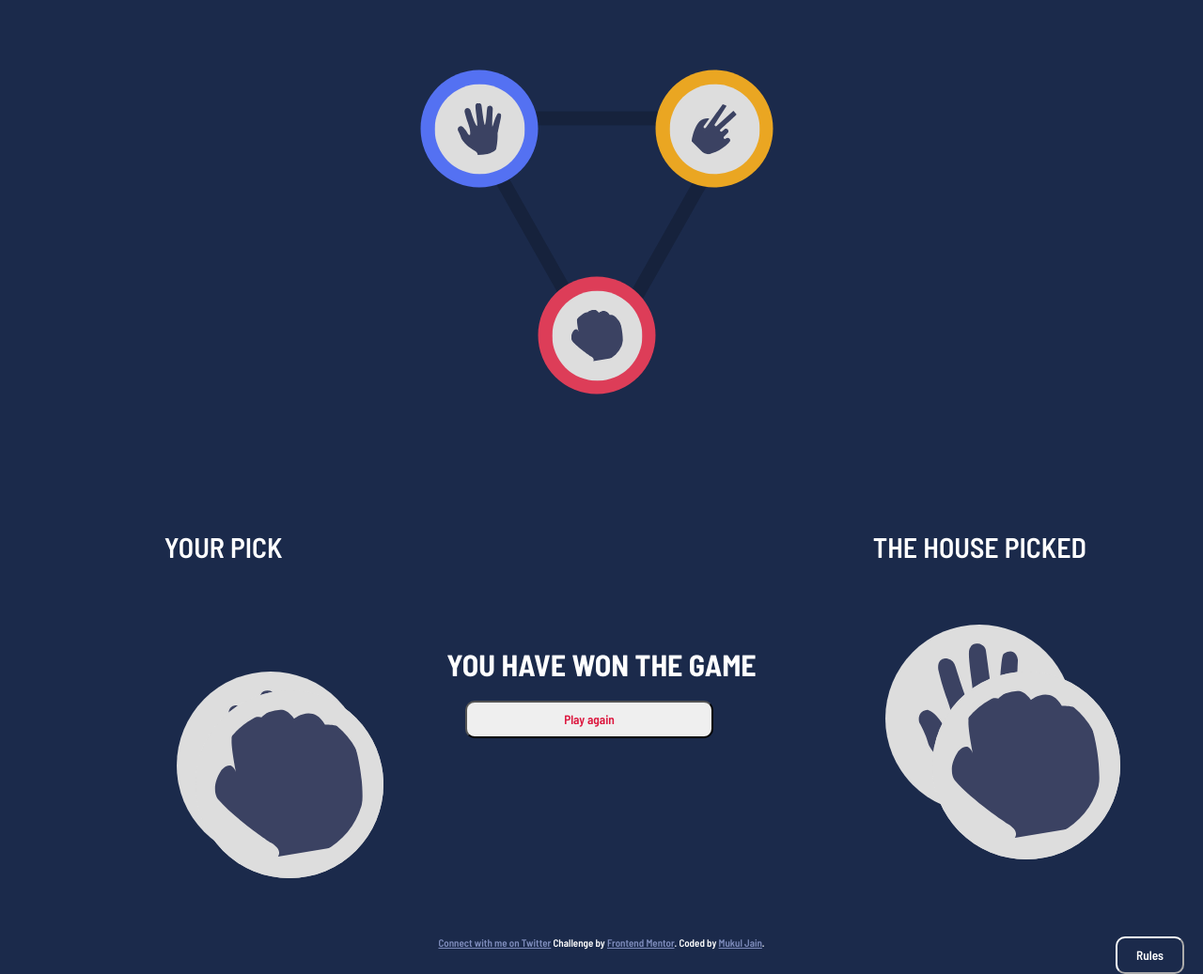
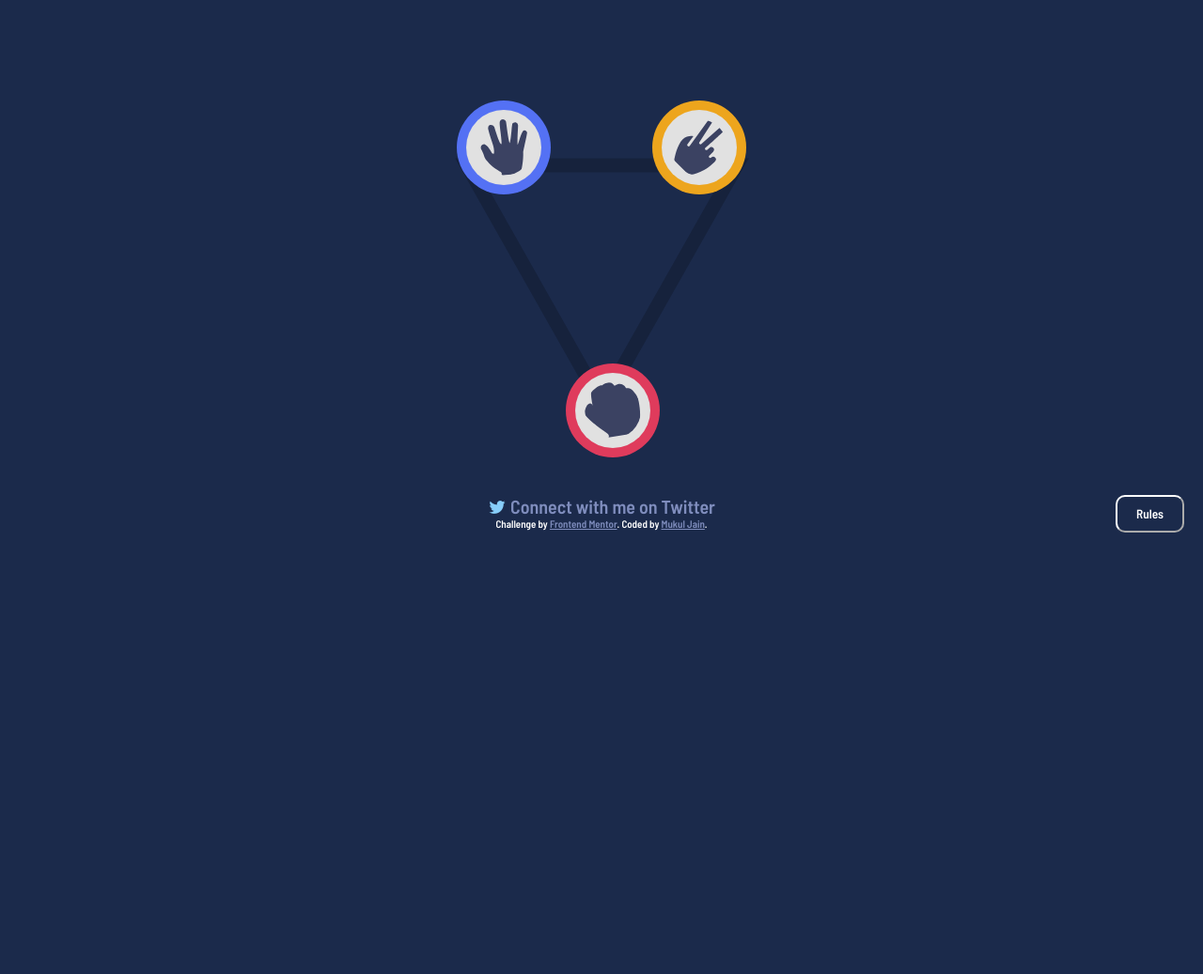
Before and after one commit to Mukulvjain1/Rock-paper-scissors-game, a plain HTML site: page index.html in a window 1280 px wide. Shown: the part 187-1224 px from the top of the page at 94% size. After the commit the page ends 800 px from the top, so only its background shows below. Drawn offline with nearby package versions, Linux system fonts and the light colour scheme.

Commit message:
resolved some design related bugs

```diff
--- a/index.html
+++ b/index.html
@@ -3,20 +3,14 @@
   <head>
     <meta charset="UTF-8" />
     <meta name="viewport" content="width=device-width, initial-scale=1.0" />
-    <!-- displays site properly based on user's device -->
+    <link rel="stylesheet" href="style.css" />
     <link
       href="https://cdn.jsdelivr.net/npm/remixicon@4.1.0/fonts/remixicon.css"
       rel="stylesheet"
     />
-    <link
-      rel="icon"
-      type="image/png"
-      sizes="32x32"
-      href="./images/favicon-32x32.png"
-    />
-    <link rel="stylesheet" href="style.css" />
-    <title>Rock, Paper, Scissors</title>
+    <title>Document</title>
   </head>
+
   <body>
     <div id="main">
       <div id="Section1">
@@ -28,94 +22,86 @@
           <h1 id="score-val">0</h1>
         </div>
       </div>
-      <div id="game-section">
-        <div class="sec">
-          <div id="paper" class="icon">
+      <div class="game-section">
+        <div class="select select-paper">
           <img
             src="/images/icon-paper.svg"
-              alt=""
-              onclick="close_gameSection(); handleClick('paper')"
+            alt="paper"
+            onclick="close_gameSection(), handleClick('paper')"
+          />
+        </div>
+        <div class="select select-scissor">
+          <img
+            src="/images/icon-scissors.svg"
+            alt="scissors"
+            onclick="close_gameSection(), handleClick('scissor')"
+          />
+        </div>
+        <div class="select select-rock">
+          <img
+            src="/images/icon-rock.svg"
+            alt="rock"
+            onclick="close_gameSection(), handleClick('rock')"
           />
         </div>
       </div>
-        <div class="sec">
-          <div id="scissor" class="icon">
-            <img src="/images/icon-scissors.svg" alt=""
-            onclick="close_gameSection(); handleClick('scissor')"" />
+
+      <div class="game-zone">
+        <div class="user-selection">
+          <h1>You Picked</h1>
+          <div class="circle">
+            <div class="user-selected selected-paper">
+              <img src="/images/icon-paper.svg" alt="" id="paper" />
             </div>
+            <div class="user-selected selected-scissor">
+              <img
+                src="/images/icon-scissors.svg
+                        "
+                alt=""
+                id="scissors"
+              />
             </div>
-        <div class="sec">
-          <div id="stone" class="icon">
-            <img src="/images/icon-rock.svg" alt=""
-            onclick="close_gameSection(); handleClick('stone')"" />
+            <div class="user-selected selected-rock">
+              <img
+                src="/images/icon-rock.svg
+                        "
+                alt=""
+                id="rock"
+              />
             </div>
           </div>
         </div>
-
-      <div id="game-zone">
-        <div class="selection">
-          <div class="sec1">
-            <p>YOUR PICK</p>
+        <div class="res">
+          <span id="result"></span>
+          <button class="resbtn" onclick="open_gameSection()">
+            Play again
+          </button>
+        </div>
+        <div class="home-selection">
+          <h1>Home Picked</h1>
           <div class="circle">
-              <div id="selected-paper" class="sel">
+            <div class="home-selected home-paper">
+              <img src="/images/icon-paper.svg" alt="" id="home-paper" />
+            </div>
+            <div class="home-selected home-scissor">
               <img
-                  src="/images/icon-paper.svg"
+                src="/images/icon-scissors.svg
+                        "
                 alt=""
-                  onclick="close_gameSection()"
-                  class="paper-sel"
+                id="scissors"
               />
             </div>
-
-              <div class="sec1">
-                <div id="selected-scissor" class="icon">
-                  <img src="/images/icon-scissors.svg" alt=""
-                  onclick="close_gameSection(); handleClick('scissor')"" />
-                </div>
-              </div>
-              <div class="sec1">
-                <div id="selected-stone" class="icon">
-                  <img src="/images/icon-rock.svg" alt=""
-                  onclick="close_gameSection(); handleClick('stone')"" />
+            <div class="home-selected home-stone">
+              <img
+                src="/images/icon-rock.svg
+                        "
+                alt=""
+                id="rock"
+              />
             </div>
           </div>
         </div>
       </div>
-          <div class="res">
-            <h1>YOU HAVE <span id="result">WON</span> THE GAME</h1>
-            <button class="resbtn" onclick="open_gameSection()">
-              Play again
-            </button>
-          </div>
-          <div class="sec1">
-            <p>THE HOUSE PICKED</p>
-            <div class="circle">
-              <div id="selected-paper" class="sel house-paper">
-                <img
-                  src="/images/icon-paper.svg"
-                  alt=""
-                  onclick="close_gameSection()"
-                  class="paper-sel"
-                />
-              </div>
-
-              <div class="sec1">
-                <div id="selected-scissor" class="sel house-scissor">
-                  <img src="/images/icon-scissors.svg" alt=""
-                  onclick="close_gameSection(); handleClick('scissor')"" />
-                </div>
-              </div>
-              <div class="sec1">
-                <div id="selected-stone" class="sel house-stone">
-                  <img src="/images/icon-rock.svg" alt=""
-                  onclick="close_gameSection(); handleClick('stone')"" />
-                </div>
-              </div>
-            </div>
-          </div>
-        </div>
-      </div>
-    </div>
-
       <div id="rules">
         <div id="rules-1">
           <h2>Rules</h2>
@@ -126,17 +112,17 @@
       <div id="rules-btn">
         <button class="rule-btn" onclick="openrules()">Rules</button>
       </div>
-
+    </div>
     <div class="attribution">
-      <a href="https://twitter.com/mukulvjain13" target="_blank"
-        >Connect with me on Twitter</a
-      >
+      <a href="https://twitter.com/mukulvjain13" target="_blank" class="twitter"
+        ><i class="ri-twitter-fill blue"></i> Connect with me on Twitter</a
+      ><br />
       Challenge by
       <a href="https://www.frontendmentor.io?ref=challenge" target="_blank"
         >Frontend Mentor</a
       >. Coded by
       <a href="https://github.com/Mukulvjain1" target="_blank">Mukul Jain</a>.
     </div>
-    <script src="index.js"></script>
+    <script src="trial.js"></script>
   </body>
 </html>
--- a/index.js
+++ b/index.js
@@ -1,17 +1,17 @@
 let rules = document.querySelector("#rules");
-let gameSec = document.querySelector("#game-section");
-let gameZone = document.querySelector("#game-zone");
+let gameSec = document.querySelector(".game-section");
+let gameZone = document.querySelector(".game-zone");
 let finalres = document.querySelector("#result");
-let paper = document.querySelector("#selected-paper");
-let scissor = document.querySelector("#selected-scissor");
-let stone = document.querySelector("#selected-stone");
-let house_paper = document.querySelector(".house-paper");
-let house_scissor = document.querySelector(".house-scissor");
-let house_stone = document.querySelector(".house-stone");
-let score=document.querySelector("#score-val");
-let computerChoice;
-let userChoice;
-let previousRandomNumber;
+let paper = document.querySelector(".select-paper");
+// let scissor = document.querySelector("#selected-scissor");
+// let stone = document.querySelector("#selected-stone");
+// let house_paper = document.querySelector(".house-paper");
+// let house_scissor = document.querySelector(".house-scissor");
+// let house_stone = document.querySelector(".house-stone");
+// let score=document.querySelector("#score-val");
+// let computerChoice;
+// let userChoice;
+// let previousRandomNumber;
 
 function resetComputerChoice() {
   let num = generateUniqueRandomNumber();
@@ -29,7 +29,6 @@ function resetComputerChoice() {
     console.log(`computer selected stone`);
     house_stone.style.display = "block";
   }
-
 }
 
 resetComputerChoice(); // Initialize computerChoice on page load
--- a/style.css
+++ b/style.css
@@ -53,146 +53,131 @@ body {
   color: #6e7ab9;
   font-weight: 500;
 }
-#game-section {
-  background: url(/images/bg-triangle.svg);
-  width: 500px;
-  height: 400px;
+/* Main page starts here */
+.game-section{
+  height: 50vh;
+  width: 30vw;
+  background-image: url(/images/bg-triangle.svg);
+  background-position: center;
   background-repeat: no-repeat;
-  background-position: center center;
-  margin: 40px;
+  margin-top: 90px;
+  margin-bottom: 20px;
   position: relative;
-  /* display: none; */
+  animation: fadeIn 0.8s linear;
+
+}
+.select{
+  display: flex;
+  justify-content: center;
+  align-items: center;
+  height: 100px;
+  width: 100px;
+  border-radius: 50%;
+  position: absolute;
+}
+.select>img{
+  background-color: #E1E1E1;
+  width: 80%;
+  height: 80%;
+  border-radius: 100%;
+  object-fit: contain;
+  padding: 10px;
+  transition: 0.3s linear;
+  cursor: pointer;
+}
+.select-paper{
+  left: 10%;
+  background-color:#5471F4 ;
+}
+.select-scissor{
+  right: 10%;
+  background-color: #EDA51D;
+}
+.select-rock{
+  left: 40%;
+  bottom: 5%;
+  background-color: #DF3B5C;
+}
+/* Final result Page starts here */
+.game-zone{
+  width: 90%;
+  height: 70vh;
+  margin: 20px;
+  display: flex;
+  justify-content: space-evenly;
+  align-items: center;
+  animation: fadeIn 0.8s ease;
+  display: none;
+}
+.user-selection,.home-selection{
+  width: 30%;
+  height: 80%;
+  display: flex;
+  flex-direction: column;
+  justify-content: center;
+  align-items: center;
+  color: white;
+}
+.circle{
+  width: 200px;
+  height: 200px;
+  border-radius: 50%;
+  margin: 20px 0px;
 }
 
-#paper {
-  position: absolute;
-  background-color: #5471f2;
-  top: 15%;
-  left: 20%;
+.res{
+  display: flex;
+  flex-direction: column;
+  justify-content: center;
+  align-items: center;
+  text-align: center;
+  color: white;
+  width: 25%;
 }
-#scissor {
-  position: absolute;
-  left: 70%;
-  top: 15%;
-  background-color: #eaa622;
+.res>h1{
+  font-weight: 200;
 }
-#stone {
-  position: absolute;
-  top: 70%;
-  left: 45%;
-  background-color: #dd3d58;
+.res>button{
+  margin: 20px 0px;
+  width: 70%;
+  padding: 10px;
+  color: red;
+  border-radius: 20px;
 }
-.icon > img {
-  margin: 5px;
-  height: 6rem;
-  border-radius: 50%;
-  object-fit: contain;
-  background-color: #dddddd;
-  width: 6rem;
-  padding: 20px;
-  align-items: center;
-  cursor: pointer;
-}
-.icon {
-  height: 125px;
-  width: 125px;
-  border-radius: 50%;
-  margin: 20px;
-  transform: translate(-50%, -50%);
-}
-#game-zone {
+.user-selected,.home-selected{
   width: 100%;
-  height: 500px;
-  flex-direction: column;
-  display: none;
-}
-.selection {
-  height: 70%;
-  width: 100%;
-  margin: 20px;
-  justify-content: space-evenly;
-  color: white;
-}
-.sec1 {
- display: flex;
-   flex-direction: column;
-  position:relative;
-}
-.sec1 > p {
-  font-size: 30px;
-  font-weight: 100;
-}
-
-#selected-paper > img,
-#selected-scissor > img,
-#selected-stone > img {
-  height: 20rem;
-  border-radius: 50%;
-  object-fit: contain;
-  background-color: #dddddd;
-  width: 20rem;
-  padding: 20px;
-  cursor: pointer;
-  position: relative;
-  top: 50%;
-  left: 50%;
-  transform: translate(-50%,-50%);
-
-}
-#selected-paper{
+  height: 100%;
+  border-radius: 100%;
   display: flex;
   align-items: center;
   justify-content: center;
+  overflow: hidden;
 }
-#selected-paper {
-  background-color: #5471f2;
-
-}
-#selected-scissor {
-  background-color: #eaa622;
-}
-#selected-stone {
-  background-color: #dd3d58;
-}
-#selected-paper,
-#selected-scissor,
-#selected-stone {
-  width: 300px;
-  height: 300px;
-  background-color: transparent;
-  display: flex;
-  justify-content: center;
-  align-items: center;
-  position: absolute;
-  top: 55%;
-  left: 50%;
-  transform: translate(-50%, -50%);
-  border-radius: 50%;
-}
-
-#selected-paper > img,
-#selected-scissor > img,
-#selected-stone > img {
-  height: 200px;
-  width: 200px;
-  border-radius: 50%;
+.user-selected>img,.home-selected>img{
+  background-color: #DCDCDC;
+  border-radius: 100%;
+  padding: 20px;
+  height: 80%;
+  width: 80%;
   object-fit: contain;
 }
-
-.sel {
-  height: 125px;
-  width: 125px;
-  border-radius: 50%;
+.selected-paper,.home-paper{
+  background-color: #5471F4;
+  display: none;
 }
-.sel > img {
-  height: 200px;
+.visible{
+  width: 100%;
+  height: 100%;
 }
-.circle {
-  margin: 15px 10px;
-  height: 300px;
-  width: 300px;
-  border-radius: 50%;
-  /* background-color: #fff; */
+.selected-scissor,.home-scissor{
+  background-color: #EDA51D;
+  display: none;
+  /* visibility: hidden; */
+}
+.selected-rock,.home-rock{
+  background-color: #DF3B5C;
+  display: none;
+  /* visibility: hidden; */
 }
 #rules {
   position: absolute;
@@ -260,6 +245,11 @@ body {
     opacity: 1;
   }
 }
+.select>:hover{
+  width: 90%;
+  height: 90%;
+}
+
 .attribution {
   font-size: 11px;
   text-align: center;
@@ -268,3 +258,13 @@ body {
 .attribution a {
   color: hsl(227, 32%, 62%);
 }
+.twitter{
+  color: #5471F4;
+  font-size: 20px;
+  text-decoration: none;
+  text-align: center;
+  margin: 20px;
+}
+.blue{
+  color: lightskyblue;
+}
```
Lines whose indentation alone changed are shown as unchanged.
